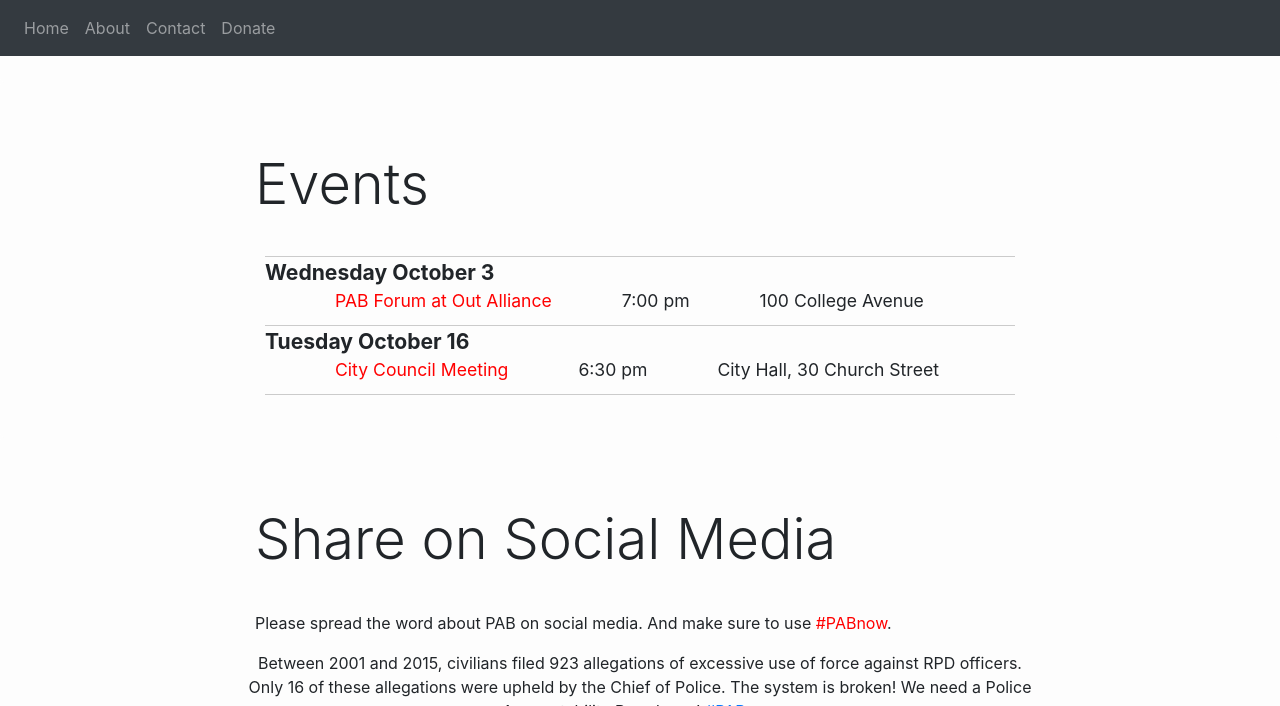
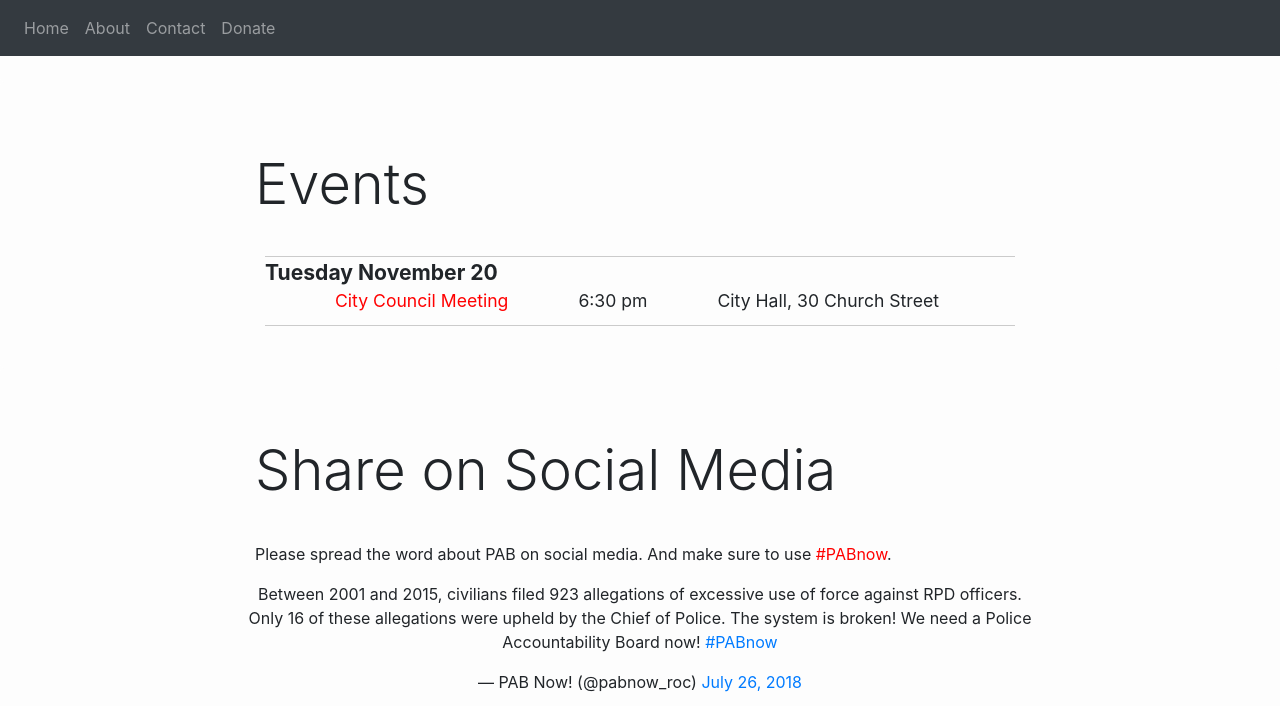
Before and after one commit to pabnow/pabnow.github.io, a Jekyll site: the page built from index.html, in a window 1280 px wide and 900 px high, scrolled down 2443 px, cut to the strip 0-706 px from the top of the window. Built offline with Jekyll 4.4.1, drawn with Linux system fonts in a browser that asks for light colours; nearby versions of some CDN libraries; comment, search, counter and statistics services are not loaded.

Commit message:
Update index.html

```diff
--- a/index.html
+++ b/index.html
@@ -201,11 +201,9 @@ title: PAB
 				<div class="event_date">Friday September 7</div><span class="event_name"><a href="https://www.facebook.com/events/217777008917662/?event_time_id=217777018917661">Call City Council President Loretta Scott</a></span><span class="event_time">9:00 am - 5 pm</span><span class="event_location"></span>
 			</div>
 			-->
+
 			<div class="event">
-				<div class="event_date">Wednesday October 3</div><span class="event_name"><a href="https://www.facebook.com/events/693487471006337/">PAB Forum at Out Alliance</a></span><span class="event_time">7:00 pm</span><span class="event_location">100 College Avenue</span>
-			</div>
-			<div class="event">
-				<div class="event_date">Tuesday October 16</div><span class="event_name"><a href="https://www.facebook.com/events/457409914778089/?event_time_id=457409931444754">City Council Meeting</a></span><span class="event_time">6:30 pm</span><span class="event_location">City Hall, 30 Church Street</span>
+				<div class="event_date">Tuesday November 20</div><span class="event_name"><a href="https://www.facebook.com/events/457409914778089/?event_time_id=457409934778087">City Council Meeting</a></span><span class="event_time">6:30 pm</span><span class="event_location">City Hall, 30 Church Street</span>
 			</div>
 
 
```
